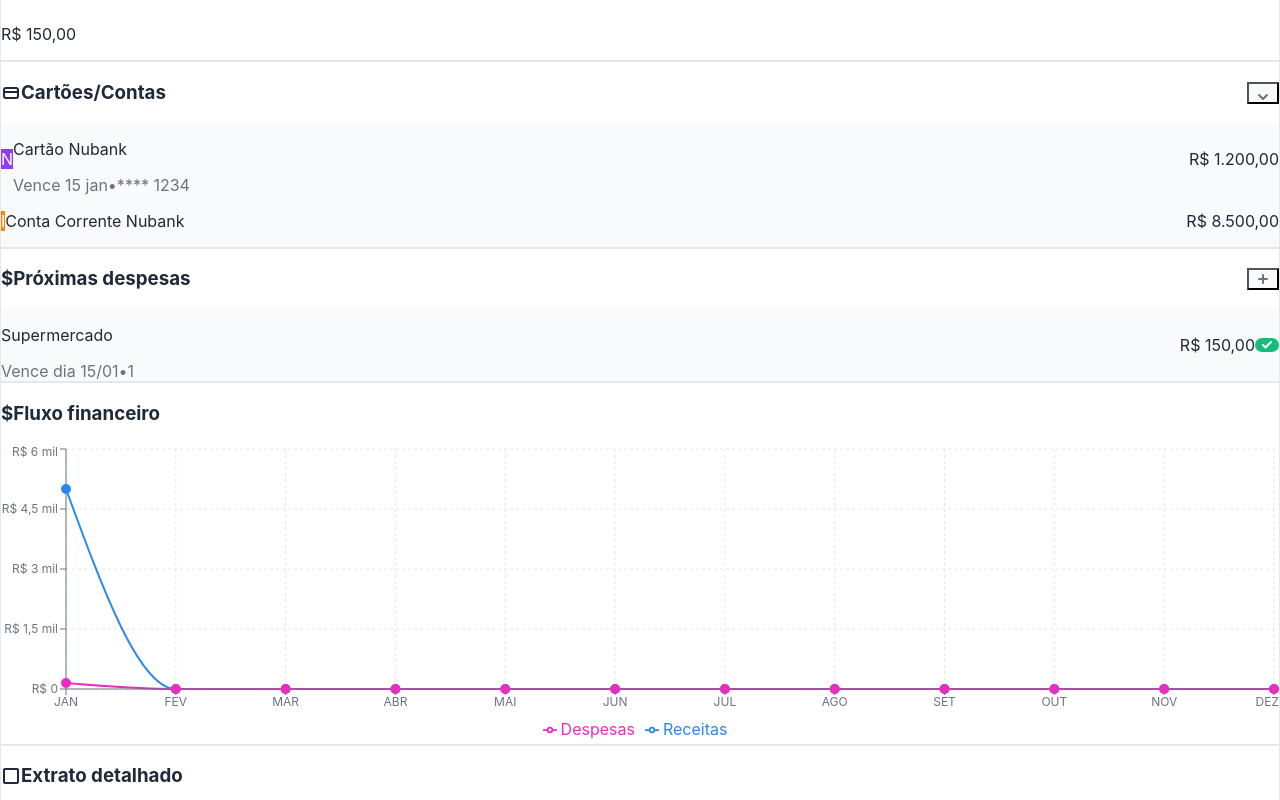
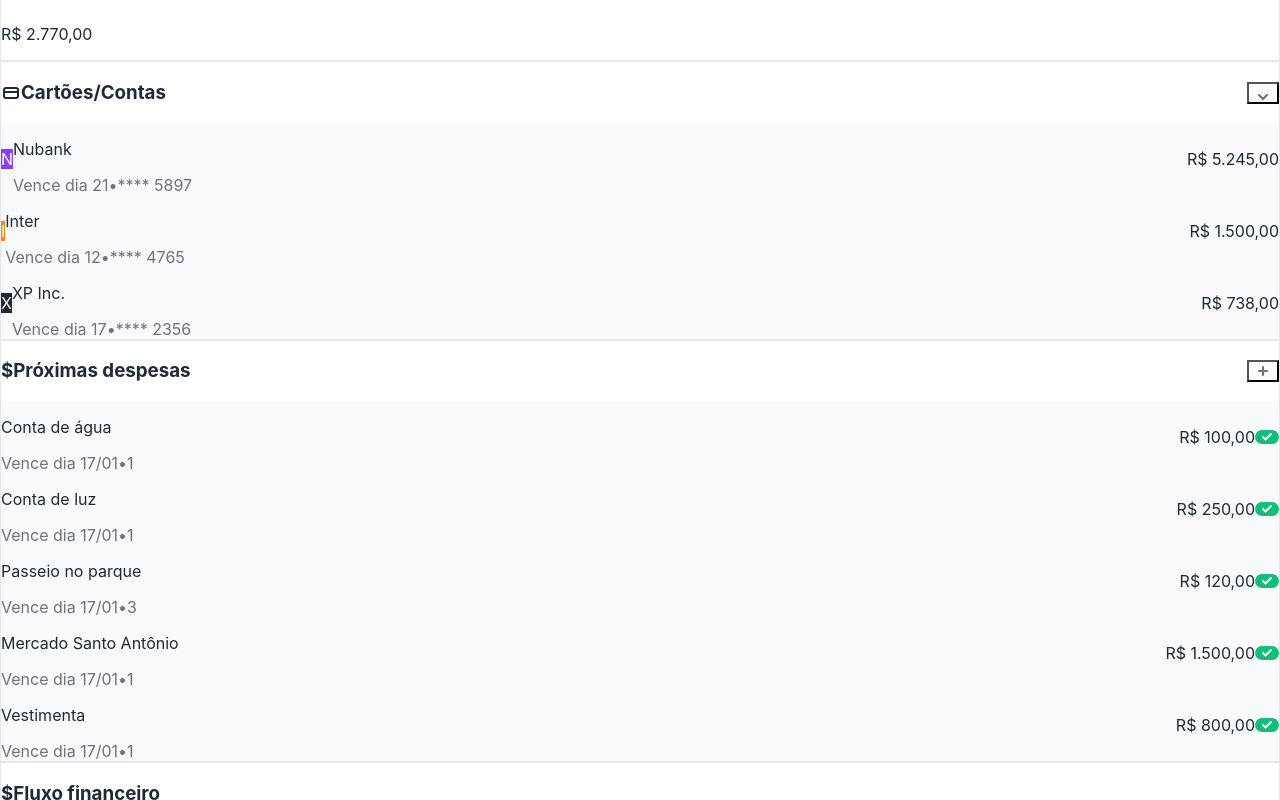
Before and after one commit to Carlos-Siqueira-Design/dashboard-mycash, a React (Vite) app: page / in a window 1280 px wide. Shown: the part 840-1640 px from the top of the page. Built offline with nearby package versions, Linux system fonts and the light colour scheme.

Commit message:
feat: atualiza dados mock conforme Figma
- Transações ajustadas para corresponder ao extrato do Figma
- Cartões de crédito: Nubank, Inter, XP Inc. com valores corretos
- Categorias adicionadas: Aluguel, Compras, Manutenção, Roupas
- Ajustes nos widgets para exibir dados conforme design

```diff
--- a/src/components/dashboard/CardsAccountsWidget.tsx
+++ b/src/components/dashboard/CardsAccountsWidget.tsx
@@ -9,6 +9,13 @@
   const { creditCards, bankAccounts } = useFinance();
   const [showAll, setShowAll] = useState(false);
 
+  const getLogoFromName = (name: string) => {
+    if (name.toLowerCase().includes('nubank')) return 'Nubank';
+    if (name.toLowerCase().includes('inter')) return 'Inter';
+    if (name.toLowerCase().includes('xp')) return 'XP Inc.';
+    return 'Banco';
+  };
+
   const allItems = [
     ...creditCards.map((card) => ({
       type: 'credit' as const,
@@ -17,7 +24,7 @@
       amount: card.currentBill,
       dueDate: card.dueDay,
       lastDigits: card.lastDigits || '5897',
-      logo: 'Nubank', // TODO: adicionar logos reais
+      logo: getLogoFromName(card.name),
     })),
     ...bankAccounts.map((account) => ({
       type: 'bank' as const,
@@ -26,7 +33,7 @@
       amount: account.balance,
       dueDate: null,
       lastDigits: null,
-      logo: 'Inter', // TODO: adicionar logos reais
+      logo: getLogoFromName(account.name),
     })),
   ];
 
@@ -102,7 +109,11 @@
                 <div className="flex items-center gap-2 text-xs" style={{ color: 'var(--neutral-600)' }}>
                   {item.dueDate && (
                     <>
-                      <span>Vence {item.dueDate} {item.type === 'credit' ? 'jan' : ''}</span>
+                      <span>
+                        {item.type === 'credit'
+                          ? `Vence dia ${item.dueDate}`
+                          : `Vence ${item.dueDate} jan`}
+                      </span>
                       {item.lastDigits && <span>•</span>}
                     </>
                   )}
--- a/src/contexts/FinanceContext.tsx
+++ b/src/contexts/FinanceContext.tsx
@@ -57,37 +57,129 @@
 
 const FinanceContext = createContext<FinanceContextType | undefined>(undefined);
 
-// Dados mock iniciais
+// Dados mock iniciais - conforme Figma
 const initialTransactions: Transaction[] = [
   {
     id: '1',
     type: 'expense',
-    amount: 150.00,
-    description: 'Supermercado',
-    category: 'Alimentação',
-    date: new Date('2026-01-15'),
+    amount: 100.00,
+    description: 'Conta de água',
+    category: 'Manutenção',
+    date: new Date('2026-01-17'),
     memberId: '1',
     accountId: '1',
     status: 'completed',
     isRecurring: false,
     isPaid: true,
-    createdAt: new Date('2026-01-15'),
-    updatedAt: new Date('2026-01-15'),
+    createdAt: new Date('2026-01-17'),
+    updatedAt: new Date('2026-01-17'),
   },
   {
     id: '2',
+    type: 'expense',
+    amount: 250.00,
+    description: 'Conta de luz',
+    category: 'Manutenção',
+    date: new Date('2026-01-17'),
+    memberId: '1',
+    accountId: '1',
+    status: 'completed',
+    isRecurring: false,
+    isPaid: true,
+    createdAt: new Date('2026-01-17'),
+    updatedAt: new Date('2026-01-17'),
+  },
+  {
+    id: '3',
+    type: 'expense',
+    amount: 120.00,
+    description: 'Passeio no parque',
+    category: 'Lazer',
+    date: new Date('2026-01-17'),
+    memberId: '1',
+    accountId: '3',
+    status: 'completed',
+    isRecurring: false,
+    isPaid: true,
+    installments: 1,
+    currentInstallment: 1,
+    createdAt: new Date('2026-01-17'),
+    updatedAt: new Date('2026-01-17'),
+  },
+  {
+    id: '4',
+    type: 'expense',
+    amount: 1500.00,
+    description: 'Mercado Santo Antônio',
+    category: 'Alimentação',
+    date: new Date('2026-01-17'),
+    memberId: '1',
+    accountId: '1',
+    status: 'completed',
+    isRecurring: false,
+    isPaid: true,
+    createdAt: new Date('2026-01-17'),
+    updatedAt: new Date('2026-01-17'),
+  },
+  {
+    id: '5',
+    type: 'expense',
+    amount: 800.00,
+    description: 'Vestimenta',
+    category: 'Roupas',
+    date: new Date('2026-01-17'),
+    memberId: '1',
+    accountId: '1',
+    status: 'completed',
+    isRecurring: false,
+    isPaid: true,
+    createdAt: new Date('2026-01-17'),
+    updatedAt: new Date('2026-01-17'),
+  },
+  {
+    id: '6',
     type: 'income',
-    amount: 5000.00,
+    amount: 14500.00,
     description: 'Salário',
     category: 'Salário',
-    date: new Date('2026-01-01'),
+    date: new Date('2026-01-17'),
     memberId: '1',
     accountId: '1',
     status: 'completed',
     isRecurring: true,
     isPaid: true,
-    createdAt: new Date('2026-01-01'),
-    updatedAt: new Date('2026-01-01'),
+    createdAt: new Date('2026-01-17'),
+    updatedAt: new Date('2026-01-17'),
+  },
+  {
+    id: '7',
+    type: 'expense',
+    amount: 154.00,
+    description: 'Conta de Luz',
+    category: 'Manutenção',
+    date: new Date('2026-01-21'),
+    memberId: '1',
+    accountId: '1',
+    status: 'pending',
+    isRecurring: false,
+    isPaid: false,
+    createdAt: new Date('2026-01-21'),
+    updatedAt: new Date('2026-01-21'),
+  },
+  {
+    id: '8',
+    type: 'expense',
+    amount: 123.00,
+    description: 'Gás',
+    category: 'Manutenção',
+    date: new Date('2026-01-21'),
+    memberId: '1',
+    accountId: '1',
+    status: 'pending',
+    isRecurring: false,
+    isPaid: false,
+    createdAt: new Date('2026-01-21'),
+    updatedAt: new Date('2026-01-21'),
   },
 ];
 
@@ -107,14 +199,40 @@
 const initialCreditCards: CreditCard[] = [
   {
     id: '1',
-    name: 'Cartão Nubank',
+    name: 'Nubank',
     holderId: '1',
     closingDay: 5,
-    dueDay: 15,
+    dueDay: 21,
+    limit: 10000.00,
+    currentBill: 5245.00,
+    theme: 'black',
+    lastDigits: '5897',
+    createdAt: new Date('2026-01-01'),
+    updatedAt: new Date('2026-01-01'),
+  },
+  {
+    id: '2',
+    name: 'Inter',
+    holderId: '1',
+    closingDay: 5,
+    dueDay: 12,
     limit: 5000.00,
-    currentBill: 1200.00,
-    theme: 'black',
-    lastDigits: '1234',
+    currentBill: 1500.00,
+    theme: 'lime',
+    lastDigits: '4765',
+    createdAt: new Date('2026-01-01'),
+    updatedAt: new Date('2026-01-01'),
+  },
+  {
+    id: '3',
+    name: 'XP Inc.',
+    holderId: '1',
+    closingDay: 5,
+    dueDay: 17,
+    limit: 3000.00,
+    currentBill: 738.00,
+    theme: 'white',
+    lastDigits: '2356',
     createdAt: new Date('2026-01-01'),
     updatedAt: new Date('2026-01-01'),
   },
@@ -123,9 +241,9 @@
 const initialBankAccounts: BankAccount[] = [
   {
     id: '1',
-    name: 'Conta Corrente Nubank',
+    name: 'Conta corrente',
     holderId: '1',
-    balance: 8500.00,
+    balance: 10000.00,
     createdAt: new Date('2026-01-01'),
     updatedAt: new Date('2026-01-01'),
   },
@@ -146,10 +264,12 @@
   { id: '1', name: 'Alimentação', type: 'expense', color: '#FF6B6B', icon: '🍔' },
   { id: '2', name: 'Transporte', type: 'expense', color: '#4ECDC4', icon: '🚗' },
   { id: '3', name: 'Moradia', type: 'expense', color: '#45B7D1', icon: '🏠' },
-  { id: '4', name: 'Saúde', type: 'expense', color: '#96CEB4', icon: '🏥' },
-  { id: '5', name: 'Educação', type: 'expense', color: '#FFEAA7', icon: '📚' },
+  { id: '4', name: 'Aluguel', type: 'expense', color: '#96CEB4', icon: '🏠' },
+  { id: '5', name: 'Compras', type: 'expense', color: '#FFEAA7', icon: '🛒' },
   { id: '6', name: 'Lazer', type: 'expense', color: '#DDA15E', icon: '🎮' },
-  { id: '7', name: 'Salário', type: 'income', color: '#6C5CE7', icon: '💰' },
+  { id: '7', name: 'Manutenção', type: 'expense', color: '#A0A0A0', icon: '🔧' },
+  { id: '8', name: 'Roupas', type: 'expense', color: '#DDA15E', icon: '👕' },
+  { id: '9', name: 'Salário', type: 'income', color: '#6C5CE7', icon: '💰' },
 ];
 
 export function FinanceProvider({ children }: { children: ReactNode }) {
```
